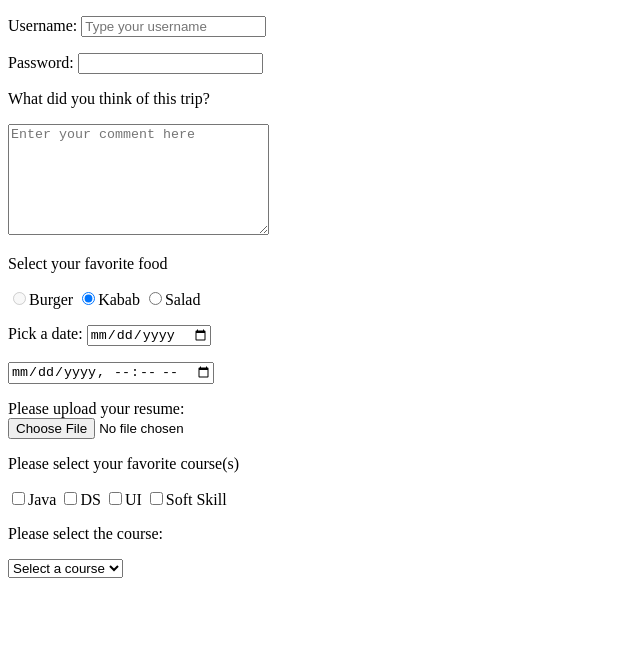
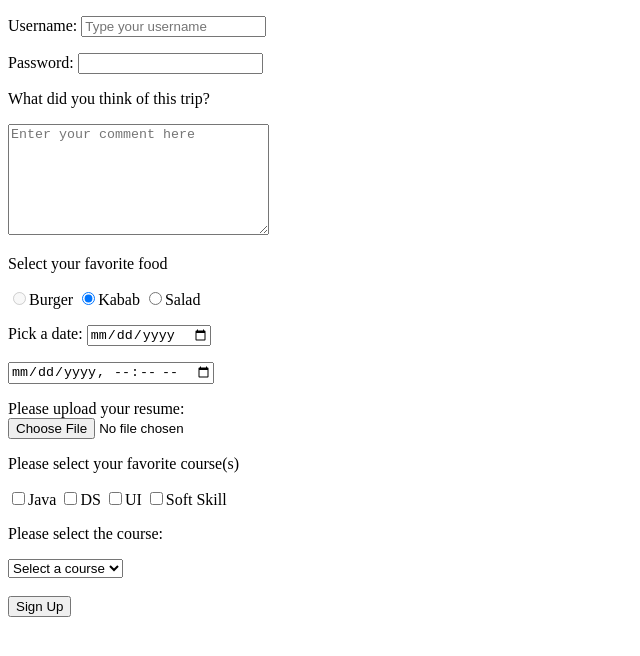
Before and after one commit to nihano/UI-Practice, a plain HTML site: page files/forms.html in a window 1280 px wide. Shown: the whole page, without its empty margins (0-640 px from the left). Drawn offline with Linux system fonts and the light colour scheme.

Commit message:
html form

```diff
--- a/files/forms.html
+++ b/files/forms.html
@@ -50,6 +50,9 @@
         <option value="sdet">Java SDET</option>
         <option value="cs">Cyber Security</option>
     </select>
+    <br>
+    <br>
+    <input type="submit" value="Sign Up" id="signup">
 
 </form>
 </body>
```
